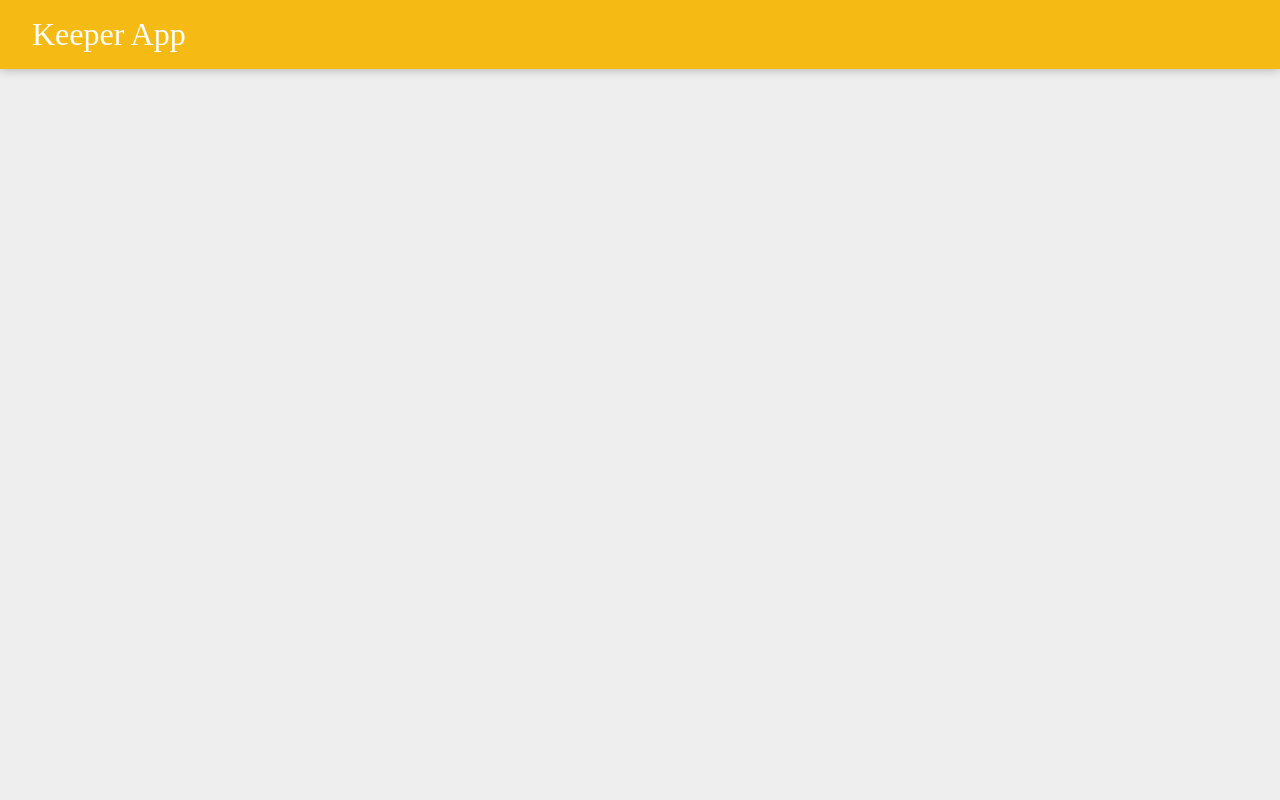
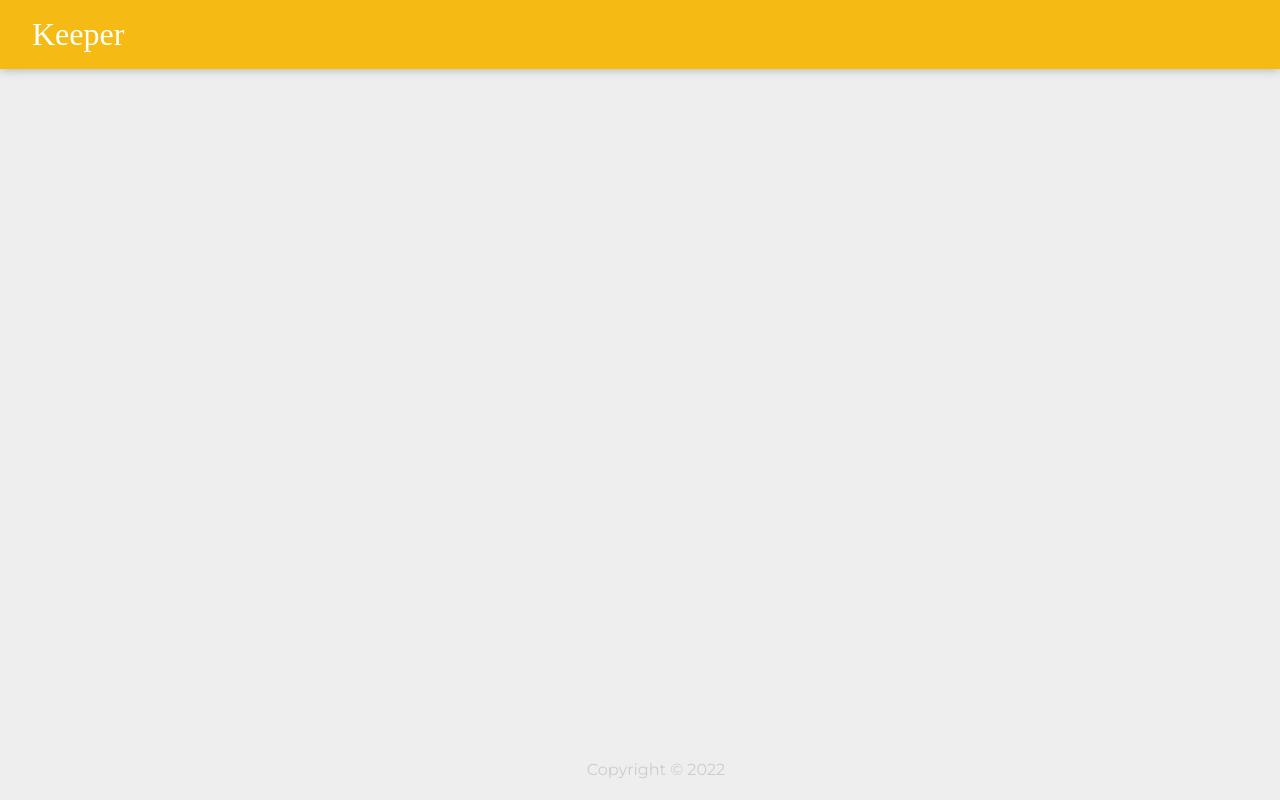
Before and after one commit to AyeshaShaharyar/keeper, a React (Create React App) app: page / in a window 1280 px wide. Built offline with nearby package versions, Linux system fonts and the light colour scheme; a web font is replaced by a local one.

Commit message:
add footer

```diff
--- a/src/components/App.js
+++ b/src/components/App.js
@@ -1,6 +1,12 @@
 import React from "react";
+import Footer from "./Footer";
 import Header from "./Header";
 
-export default function App(){
- return <div><Header /></div>
+export default function App() {
+  return (
+    <div>
+      <Header />
+      <Footer />
+    </div>
+  );
 }
--- /dev/null
+++ b/src/components/Footer.js
@@ -0,0 +1,12 @@
+import React from "react";
+
+export default function Footer() {
+  const currentYear = new Date().getFullYear();
+  return (
+    <div>
+      <footer>
+        <p>Copyright © {currentYear}</p>
+      </footer>
+    </div>
+  );
+}
--- a/src/components/Header.js
+++ b/src/components/Header.js
@@ -4,7 +4,7 @@
   return (
     <div>
       <header>
-        <h1>Keeper App</h1>
+        <h1>Keeper</h1>
       </header>
     </div>
   );
```
